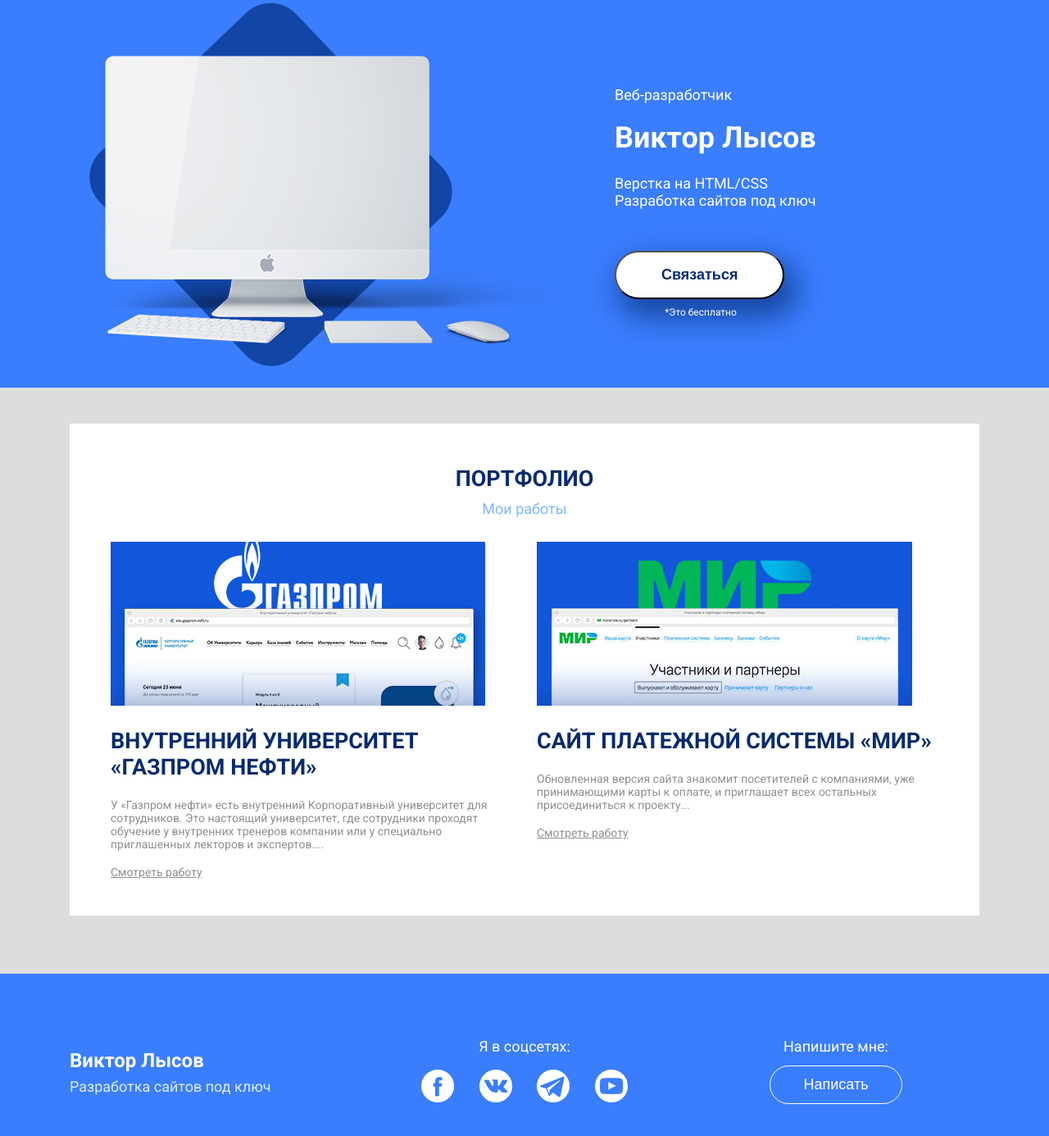
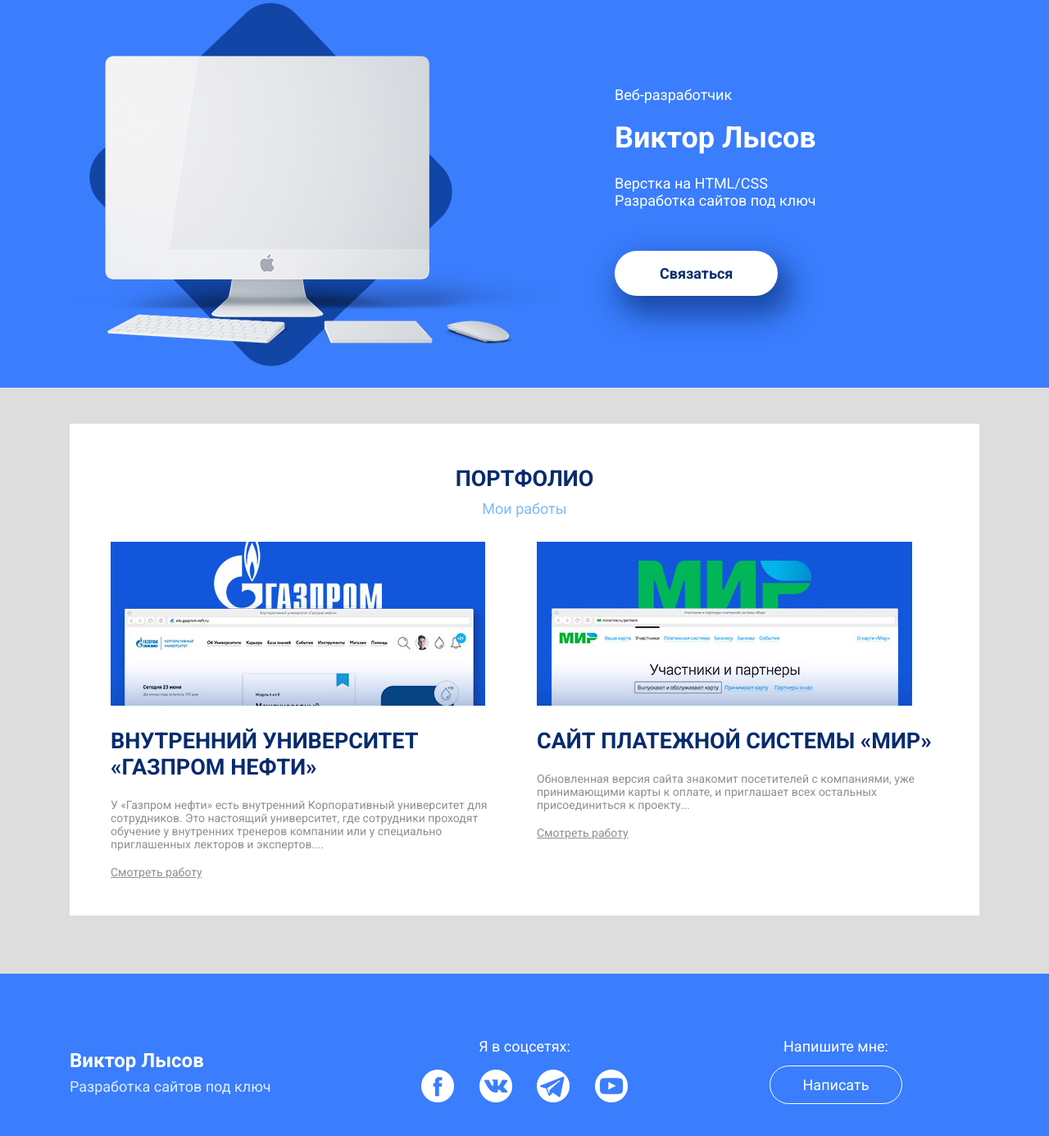
Before and after one commit to coergosum/coergosum.github.io, a plain HTML site: page index.html in a window 1280 px wide. Shown: the part 56-1442 px from the top of the page at 82% size. Drawn offline with Linux system fonts and the light colour scheme.

Commit message:
Add files via upload

```diff
--- a/css/style.css
+++ b/css/style.css
@@ -26,6 +26,8 @@ header{
 	margin-top: 20px;
 }
 .header_button{
+	display: inline-block;
+	text-decoration: none;
 	box-shadow: 10px 17px 34px 6px rgba(18, 61, 145, 0.83);
 	border-radius: 50px;
 	background-color: #ffffff;
@@ -129,6 +131,7 @@ footer{
 	margin-bottom: 13px;
 }
 .footer_button{
+	text-decoration: none;
 	display: inline-block;
 	border: 1px solid #ffffff;
 	background-color: transparent;
--- a/index.html
+++ b/index.html
@@ -39,9 +39,8 @@
 	 					<br>
 	 				Разработка сайтов под ключ</p>
 	 				<div class="header_button_block">
-	 					<button class="header_button">Связаться
-	 					</button>
-	 					<small>*Это бесплатно</small>
+	 					<a href="https://t.me/viktorlysov"class="header_button">Связаться
+	 					</a>
 	 				</div>
 
 
@@ -102,7 +101,7 @@
 				<div class="col-md-4">
 					<div class="footer_cta_block">
 						<p class="footer_cta">Напишите мне:</p>
-						<button class="footer_button">Написать</button>
+						<a href="https://t.me/viktorlysov" class="footer_button">Написать</a>
 					</div>
 
 				</div>
```
